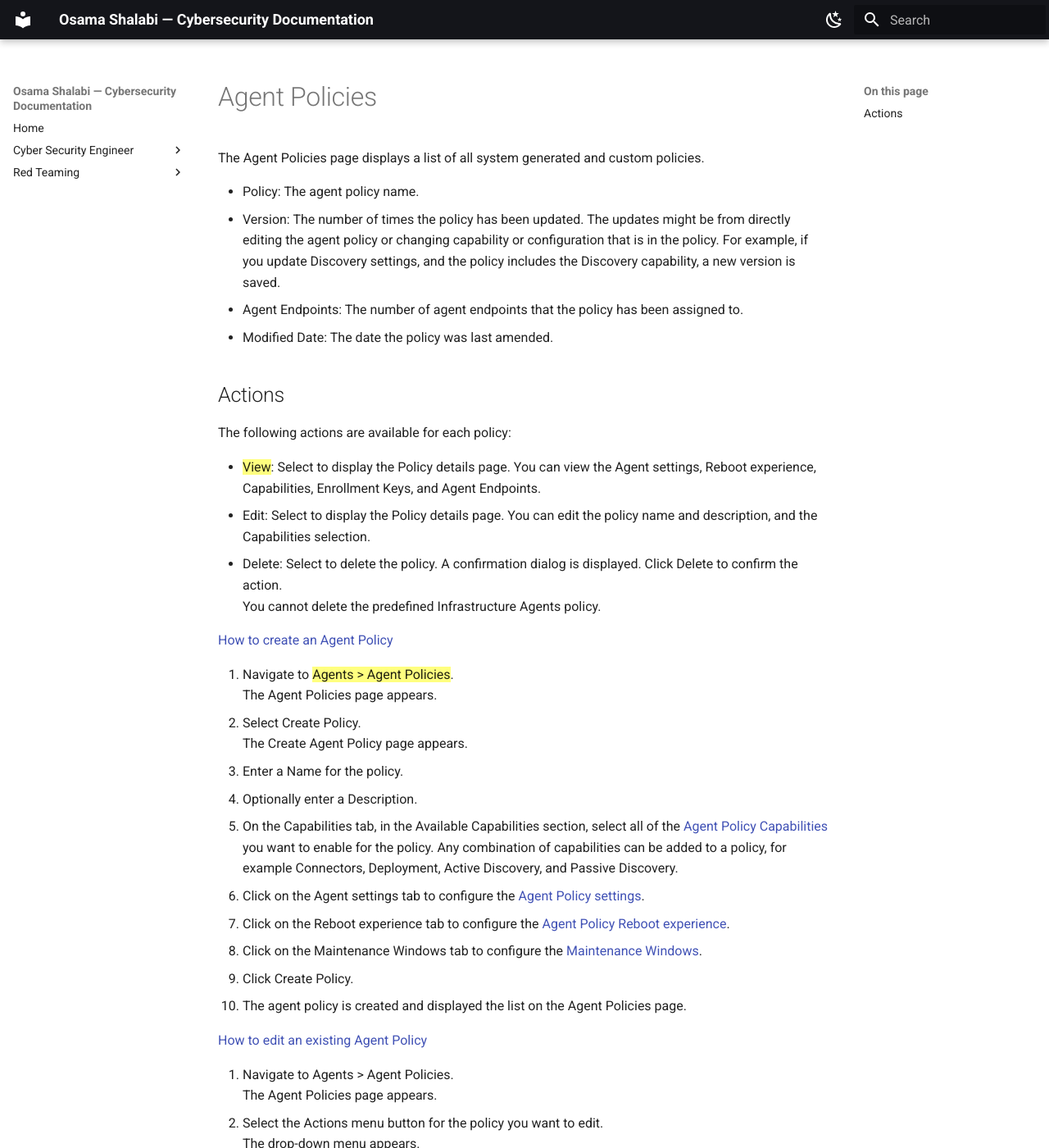
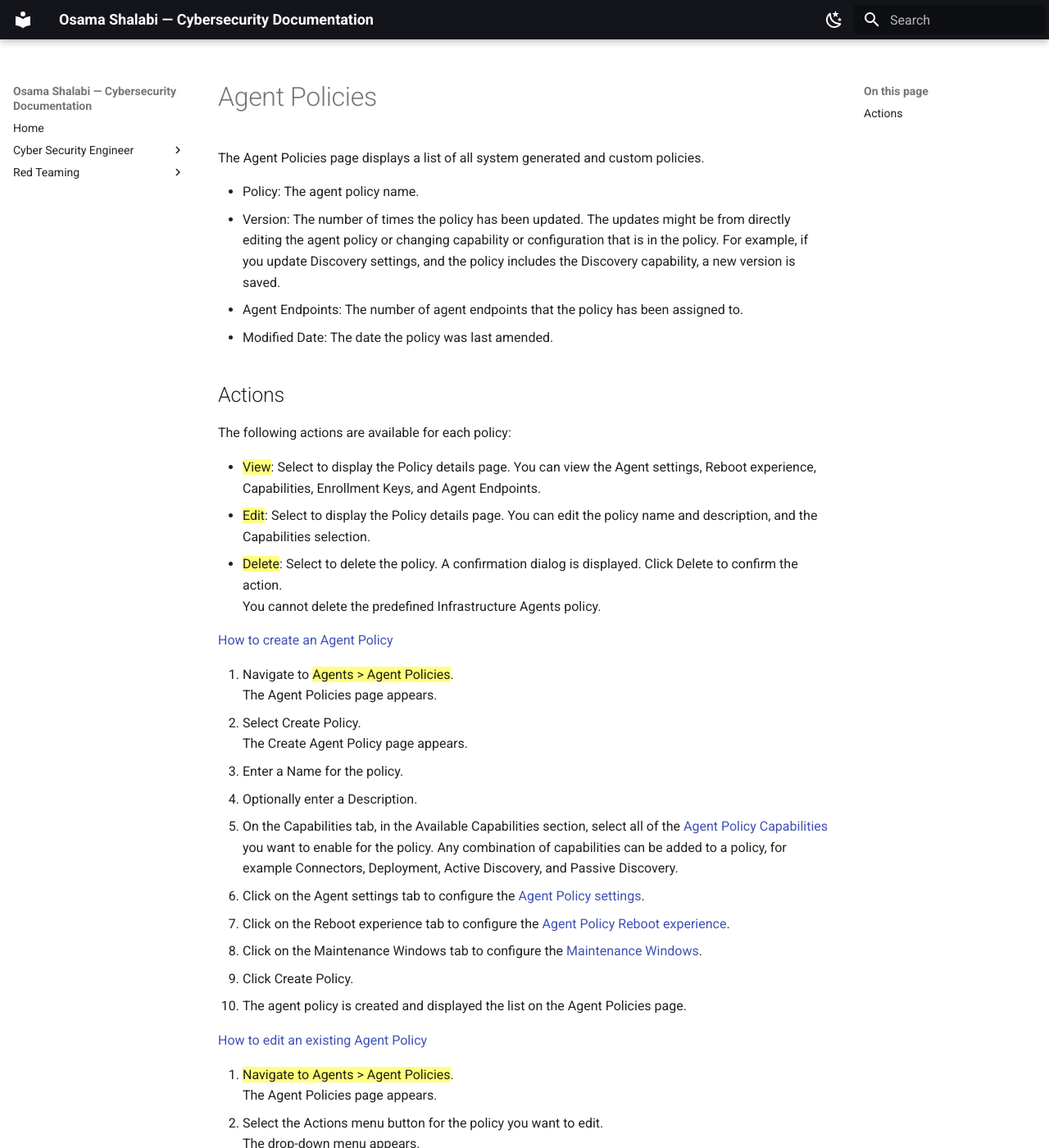
Before and after one commit to osamashalabi432-png/doc-osamashalabi, an MkDocs documentation site: the page built from docs/cyber-security-engineer/patch-management/ivanti/Agents/Agent Policies.md, in a window 1280 px wide and 1400 px high. Shown: the whole window at 82% size. Built offline with MkDocs 1.6.1 and Material for MkDocs 9.7.7, drawn with Linux system fonts in a browser that asks for light colours; part of the change alters nothing that is shown.

Commit message:
vault backup: 2026-09-14 11:21:57

```diff
--- a/docs/cyber-security-engineer/patch-management/ivanti/Agents/Agent Policies.md
+++ b/docs/cyber-security-engineer/patch-management/ivanti/Agents/Agent Policies.md
@@ -10,8 +10,8 @@ The Agent Policies page displays a list of all system generated and custom polic
 The following actions are available for each policy:
 
 - ==View==: Select to display the Policy details page. You can view the Agent settings, Reboot experience, Capabilities, Enrollment Keys, and Agent Endpoints.
-- Edit: Select to display the Policy details page. You can edit the policy name and description, and the Capabilities selection.
-- Delete: Select to delete the policy. A confirmation dialog is displayed. Click Delete to confirm the action.
+- ==Edit==: Select to display the Policy details page. You can edit the policy name and description, and the Capabilities selection.
+- ==Delete==: Select to delete the policy. A confirmation dialog is displayed. Click Delete to confirm the action.
 	You cannot delete the predefined Infrastructure Agents policy.
 
 [How to create an Agent Policy](#)
@@ -31,7 +31,7 @@ The following actions are available for each policy:
 
 [How to edit an existing Agent Policy](#)
 
-1. Navigate to Agents > Agent Policies.
+1. ==Navigate to Agents > Agent Policies==.
 	The Agent Policies page appears.
 2. Select the Actions menu button for the policy you want to edit.
 	The drop-down menu appears.
```
Also changed, not shown: docs/.smtcmp_json_db/chats/v1_1_1789373370505_7040ef4d-efc2-4a36-a74f-debac309f8e8.json (deleted), docs/.smtcmp_json_db/chats/v1_1_1789373591729_7040ef4d-efc2-4a36-a74f-debac309f8e8.json (added).
